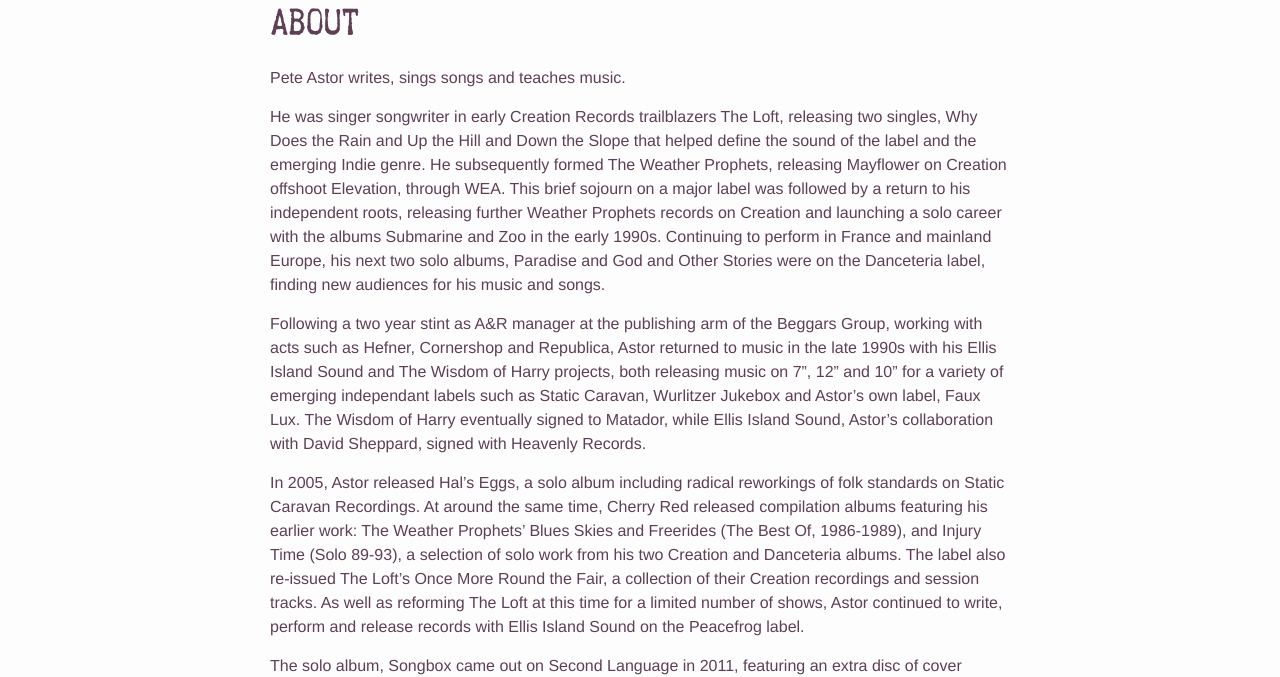
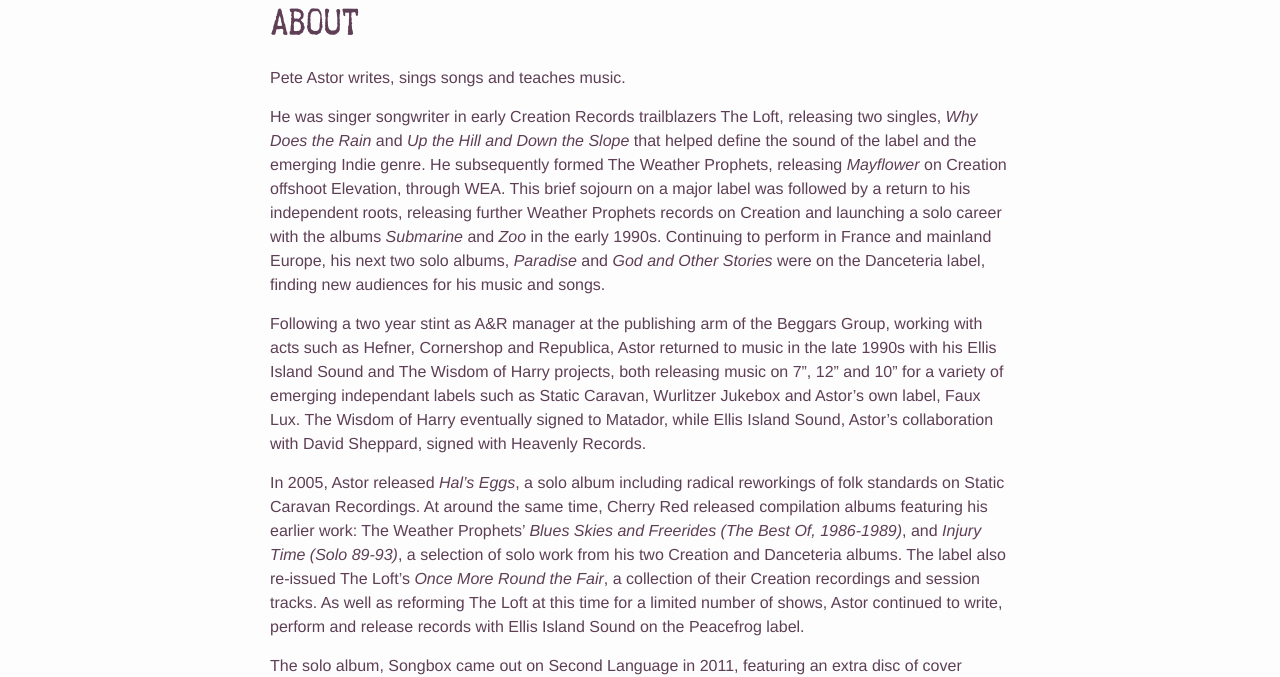
Before and after one commit to emmawinston/pete-astor, a Jekyll site: the page built from 01-about.md, in a window 1280 px wide. Shown: the part 144-821 px from the top of the page. Built offline with Jekyll 4.4.1, drawn with Linux system fonts in a browser that asks for light colours; nearby versions of some CDN libraries.

Commit message:
Styling for bio

```diff
--- a/01-about.md
+++ b/01-about.md
@@ -6,11 +6,11 @@
 
 Pete Astor writes, sings songs and teaches music.
 
-He was singer songwriter in early Creation Records trailblazers The Loft, releasing two singles, Why Does the Rain and Up the Hill and Down the Slope that helped define the sound of the label and the emerging Indie genre. He subsequently formed The Weather Prophets, releasing Mayflower on Creation offshoot Elevation, through WEA. This brief sojourn on a major label was followed by a return to his independent roots, releasing further Weather Prophets records on Creation and launching a solo career with the albums Submarine and Zoo in the early 1990s. Continuing to perform in France and mainland Europe, his next two solo albums, Paradise and God and Other Stories were on the Danceteria label, finding new audiences for his music and songs.
+He was singer songwriter in early Creation Records trailblazers The Loft, releasing two singles, *Why Does the Rain* and *Up the Hill and Down the Slope* that helped define the sound of the label and the emerging Indie genre. He subsequently formed The Weather Prophets, releasing *Mayflower* on Creation offshoot Elevation, through WEA. This brief sojourn on a major label was followed by a return to his independent roots, releasing further Weather Prophets records on Creation and launching a solo career with the albums *Submarine* and *Zoo* in the early 1990s. Continuing to perform in France and mainland Europe, his next two solo albums, *Paradise* and *God and Other Stories* were on the Danceteria label, finding new audiences for his music and songs.
 
 Following a two year stint as A&R manager at the publishing arm of the Beggars Group, working with acts such as Hefner, Cornershop and Republica, Astor returned to music in the late 1990s with his Ellis Island Sound and The Wisdom of Harry projects, both releasing music on 7”, 12” and 10” for a variety of emerging independant labels such as Static Caravan, Wurlitzer Jukebox and Astor’s own label, Faux Lux.  The Wisdom of Harry eventually signed to Matador, while Ellis Island Sound, Astor’s collaboration with David Sheppard, signed with Heavenly Records.
 
-In 2005, Astor released Hal's Eggs, a solo album including radical reworkings of folk standards on Static Caravan Recordings. At around the same time, Cherry Red released compilation albums featuring his earlier work: The Weather Prophets’ Blues Skies and Freerides (The Best Of, 1986-1989), and Injury Time (Solo 89-93), a selection of solo work from his two Creation and Danceteria albums. The label also re-issued The Loft’s Once More Round the Fair, a collection of their Creation recordings and session tracks. As well as reforming The Loft at this time for a limited number of shows, Astor continued to write, perform and release records with Ellis Island Sound on the Peacefrog label.
+In 2005, Astor released *Hal's Eggs*, a solo album including radical reworkings of folk standards on Static Caravan Recordings. At around the same time, Cherry Red released compilation albums featuring his earlier work: The Weather Prophets’ *Blues Skies and Freerides (The Best Of, 1986-1989)*, and *Injury Time (Solo 89-93)*, a selection of solo work from his two Creation and Danceteria albums. The label also re-issued The Loft’s *Once More Round the Fair*, a collection of their Creation recordings and session tracks. As well as reforming The Loft at this time for a limited number of shows, Astor continued to write, perform and release records with Ellis Island Sound on the Peacefrog label.
 
 The solo album, Songbox came out on Second Language in 2011, featuring an extra disc of cover versions of the albums’ songs by Let’s Wrestle, The Raincoats, Darren Hayman, Comet Gain, The Proper Ornaments and Mathew Sawyer, among others.
 
```
